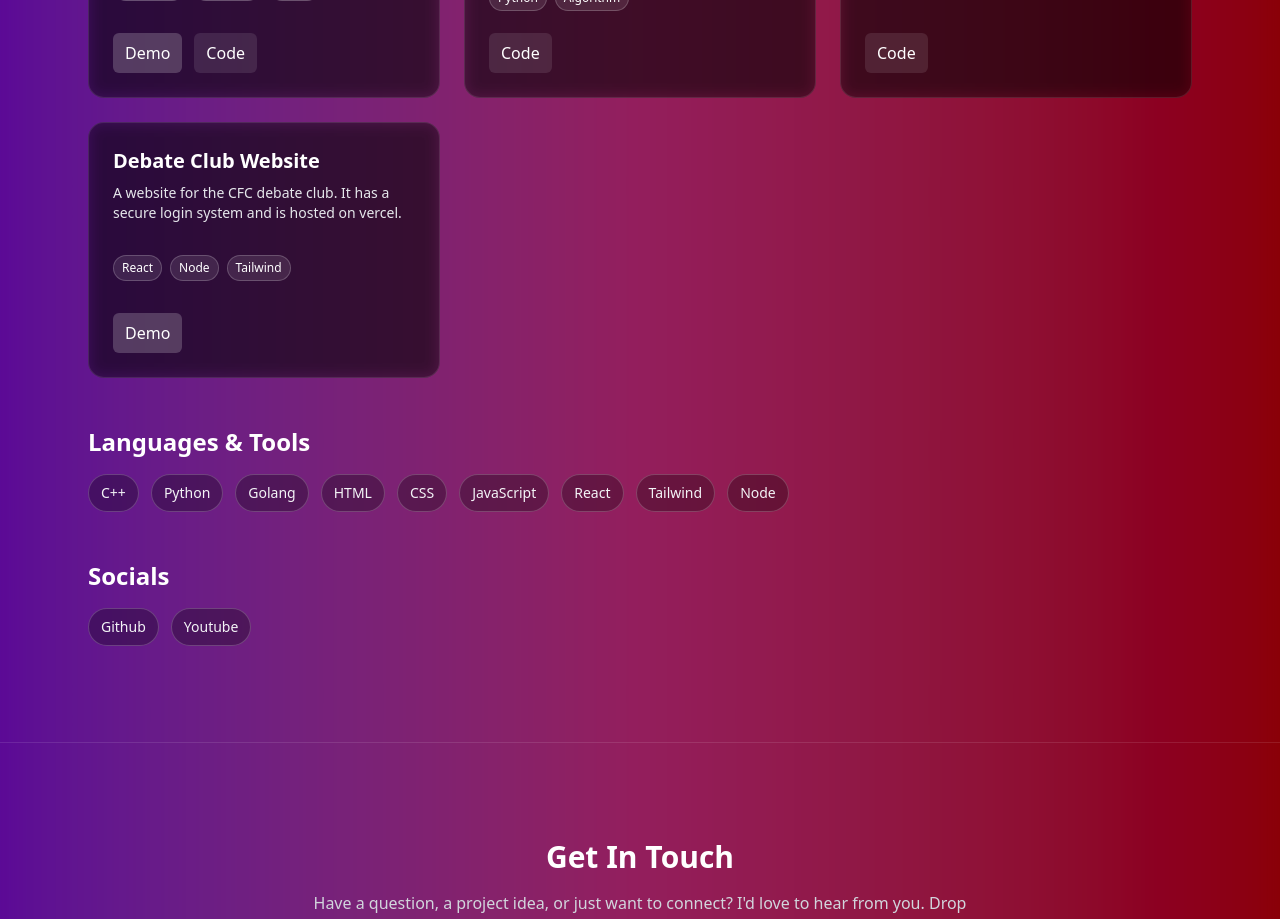
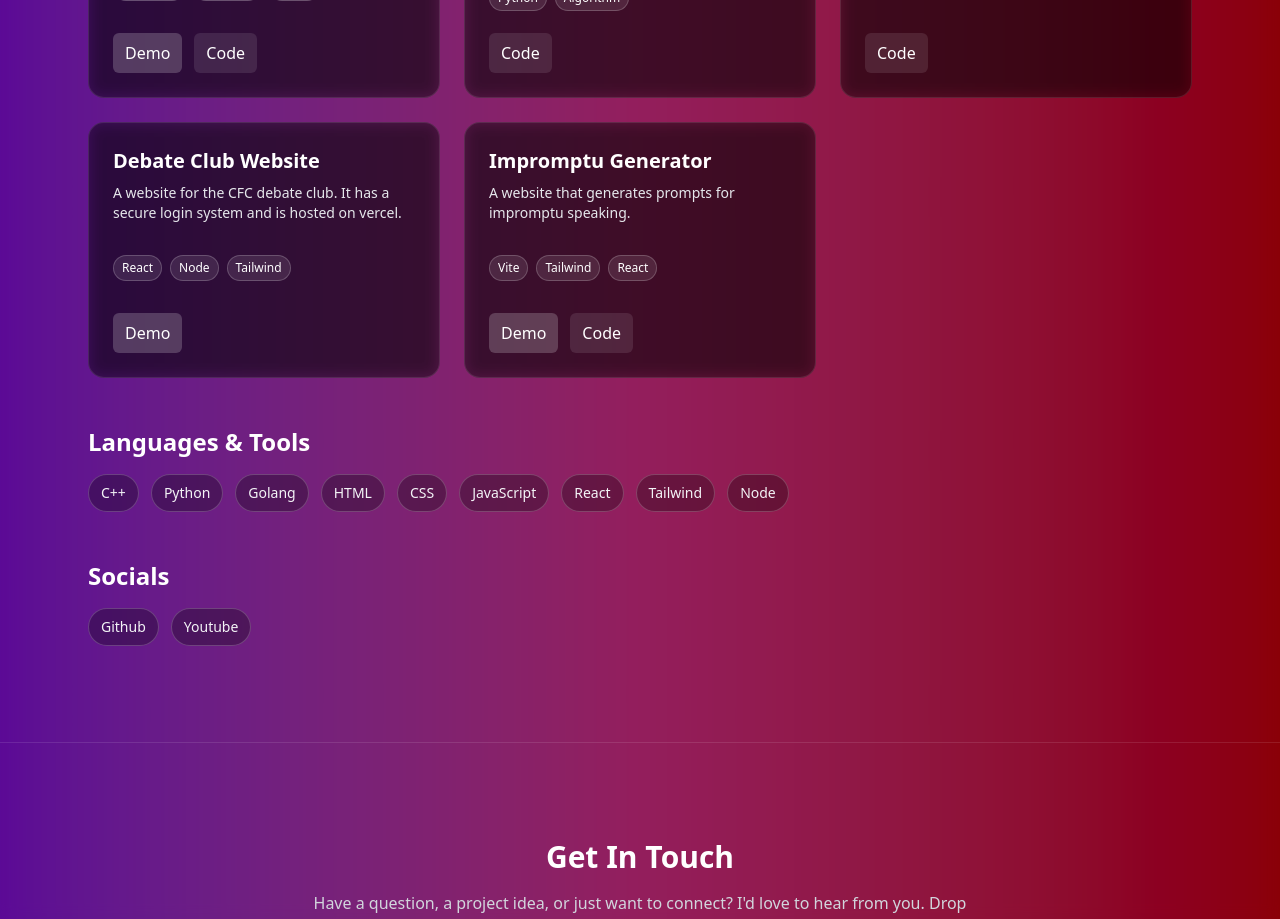
Before and after one commit to ezraclintoc/my-portfolio, a React (Vite) app: page / in a window 1280 px wide. Shown: the part 820-1739 px from the top of the page. Built offline with nearby package versions, Linux system fonts and the light colour scheme.

Commit message:
Updated Projects

```diff
--- a/src/data.tsx
+++ b/src/data.tsx
@@ -52,4 +52,11 @@ export const projects = [
     tags: ["React", "Node", "Tailwind"],
     demo: "https://cfc.is-local.org"
   },
+  {
+    title: "Impromptu Generator",
+    desc: "A website that generates prompts for impromptu speaking.",
+    tags: ["Vite", "Tailwind", "React"],
+    demo: "https://impromptu-six.vercel.app/",
+    code: "https://github.com/ezraclintoc/Impromptu"
+  }
 ];
```
